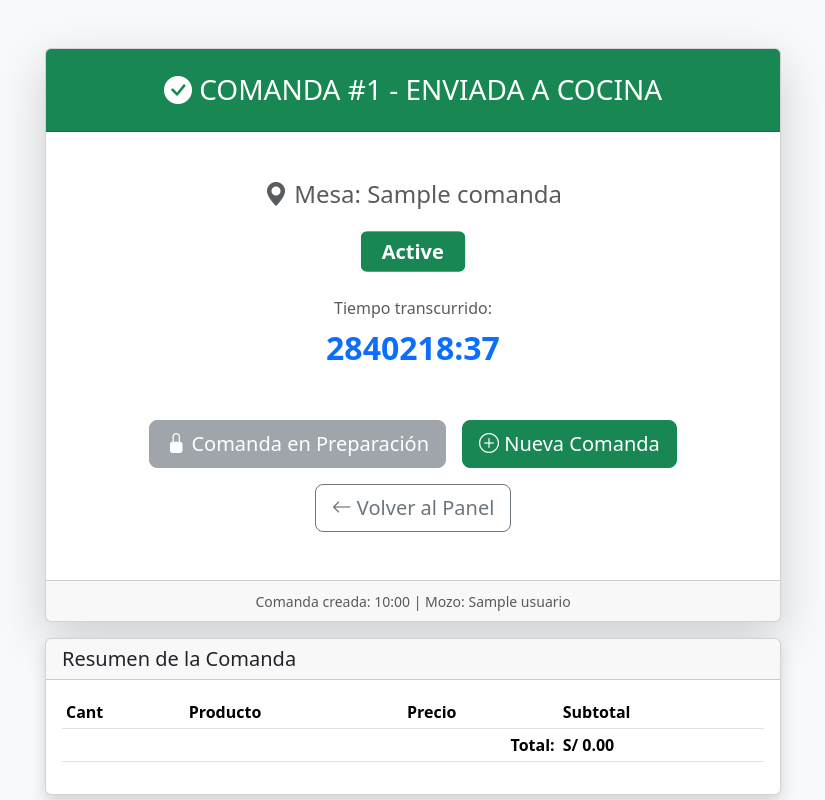
After one commit to FrankPinedo/MesaFinal, a PHP site: the page made by app/views/mozo/comanda_enviada.php in a window 1280 px wide. The commit adds this page. Shown: the whole page, without its empty margins (227-1052 px from the left). Run offline with PHP 8.4, Linux system fonts and the light colour scheme; tables that the repository leaves empty hold one stand-in row (values such as "Sample post"); the template is opened without the code that fills it: most values are stand-ins (such as "Sample title", 1, 10 or a date in 2020); lists and menus that the app fills with data are empty.

Commit message:
Actualización del proyecto: MEJORA 4

```diff
--- a/app/controllers/MozoController.php
+++ b/app/controllers/MozoController.php
@@ -32,6 +32,17 @@ class MozoController
     {
         $usuario = $this->usuario;
         $mesas = $this->mesaModel->obtenerMesas();
+
+        // Agregar información de comandas activas a cada mesa
+        foreach ($mesas as &$mesa) {
+            if ($mesa['estado'] === 'esperando') {
+                $comandaActiva = $this->comandaModel->obtenerComandaActivaPorMesa($mesa['id']);
+                if ($comandaActiva) {
+                    $mesa['tiempo_comanda'] = $this->comandaModel->obtenerTiempoComanda($comandaActiva['id']);
+                }
+            }
+        }
+
         require_once __DIR__ . '/../views/mozo/inicio.php';
     }
 
@@ -39,6 +50,20 @@ class MozoController
     {
         // Verificar si es un pedido delivery
         $tipoComanda = isset($_GET['tipo']) ? $_GET['tipo'] : 'comedor';
+        $comandaId = isset($_GET['comanda']) ? $_GET['comanda'] : null;
+
+        // Si se especifica una comanda existente
+        if ($comandaId) {
+            $comanda = $this->comandaModel->obtenerComandaPorId($comandaId);
+
+            // Verificar si la comanda ya fue enviada
+            if ($comanda && $comanda['estado'] !== 'nueva') {
+                // Mostrar vista de comanda enviada
+                $usuario = $this->usuario;
+                require_once __DIR__ . '/../views/mozo/comanda_enviada.php';
+                return;
+            }
+        }
 
         // Si no hay mesa ID y no es delivery, intentar obtenerlo de GET
         if (!$mesaId && $tipoComanda !== 'delivery' && isset($_GET['mesa'])) {
@@ -55,17 +80,20 @@ class MozoController
 
         // Manejar pedidos delivery
         if ($tipoComanda === 'delivery') {
-            $mesa = ['nombre' => 'Delivery/Para Llevar'];
+            $mesa = 'Delivery/Para Llevar';
             $mesaId = null; // No hay mesa asociada
 
-            // Crear nueva comanda para delivery
-            $comandaId = $this->comandaModel->crearComandaDelivery($usuario['id_user']);
-            $comanda = ['id' => $comandaId, 'total' => 0];
+            // Si no hay comanda especificada, crear nueva
+            if (!$comandaId) {
+                $comandaId = $this->comandaModel->crearComandaDelivery($usuario['id_user']);
+            }
+
+            $comanda = ['id' => $comandaId, 'estado' => 'nueva'];
             $detalles = [];
         } else {
             // Obtener información de la mesa para pedidos normales
-            $mesa = $this->mesaModel->obtenerMesaPorId($mesaId);
-            if (!$mesa) {
+            $mesaInfo = $this->mesaModel->obtenerMesaPorId($mesaId);
+            if (!$mesaInfo) {
                 header("Location: " . BASE_URL . "/mozo");
                 exit();
             }
@@ -75,7 +103,7 @@ class MozoController
             if (!$comanda) {
                 // Crear nueva comanda
                 $comandaId = $this->comandaModel->crearComanda($mesaId, $usuario['id_user']);
-                $comanda = ['id' => $comandaId, 'total' => 0];
+                $comanda = ['id' => $comandaId, 'estado' => 'nueva'];
                 $detalles = [];
             } else {
                 // Obtener detalles de comanda existente
@@ -83,7 +111,7 @@ class MozoController
             }
 
             // Usar el nombre de la mesa
-            $mesa = $mesa['nombre'];
+            $mesa = $mesaInfo['nombre'];
         }
 
         // Obtener productos disponibles por tipo
@@ -93,8 +121,10 @@ class MozoController
 
         // Calcular total
         $total = 0;
-        foreach ($detalles as $detalle) {
-            $total += $detalle['precio'] * $detalle['cantidad'];
+        if (!empty($detalles)) {
+            foreach ($detalles as $detalle) {
+                $total += $detalle['precio'] * $detalle['cantidad'];
+            }
         }
 
         require_once __DIR__ . '/../views/mozo/comanda.php';
@@ -226,9 +256,32 @@ class MozoController
 
         // Cambiar estado de comanda de 'nueva' a 'pendiente' (para cocina)
         if ($this->comandaModel->actualizarEstadoComanda($comandaId, 'pendiente')) {
-            echo json_encode(['success' => true, 'message' => 'Comanda enviada a cocina']);
+            // Obtener información de la comanda para actualizar la mesa si aplica
+            $comanda = $this->comandaModel->obtenerComandaPorId($comandaId);
+            if ($comanda && $comanda['mesa_id']) {
+                // Actualizar estado de la mesa a 'esperando'
+                $this->mesaModel->cambiarEstado($comanda['mesa_id'], 'esperando');
+            }
+
+            echo json_encode([
+                'success' => true,
+                'message' => 'Comanda enviada a cocina',
+                'comandaId' => $comandaId
+            ]);
         } else {
             echo json_encode(['success' => false, 'message' => 'Error al enviar comanda']);
+        }
+    }
+
+    public function crearComandaDelivery()
+    {
+        header('Content-Type: application/json');
+
+        try {
+            $comandaId = $this->comandaModel->crearComandaDelivery($this->usuario['id_user']);
+            echo json_encode(['success' => true, 'comandaId' => $comandaId]);
+        } catch (Exception $e) {
+            echo json_encode(['success' => false, 'message' => $e->getMessage()]);
         }
     }
 
--- a/app/models/ComandaModel.php
+++ b/app/models/ComandaModel.php
@@ -306,6 +306,8 @@ class ComandaModel
         return $this->conn->insert_id;
     }
 
+
+
     public function __destruct()
     {
         $this->conn->close();
--- a/app/models/MesaModel.php
+++ b/app/models/MesaModel.php
@@ -117,6 +117,8 @@ class MesaModel
         $stmt = $this->db->prepare("UPDATE mesas SET estado = ? WHERE id = ?");
         $stmt->execute([$nuevoEstado, $id]);
     }
+
+
     // Agregar este método que falta:
     public function obtenerMesaPorId($id)
     {
--- /dev/null
+++ b/app/views/mozo/comanda_enviada.php
@@ -0,0 +1,257 @@
+<?php if (!defined('BASE_URL')) require_once __DIR__ . '/../../../config/config.php'; ?>
+<!DOCTYPE html>
+<html lang="es">
+<head>
+    <meta charset="UTF-8">
+    <meta name="viewport" content="width=device-width, initial-scale=1.0">
+    <title>MesaLista - Comanda Enviada</title>
+
+    <!-- Logo -->
+    <link rel="icon" href="<?= BASE_URL ?>/public/assets/img/logo_1.png" />
+
+    <!-- Bootstrap -->
+    <link
+        href="https://cdn.jsdelivr.net/npm/bootstrap@5.3.6/dist/css/bootstrap.min.css"
+        rel="stylesheet"
+        integrity="sha384-4Q6Gf2aSP4eDXB8Miphtr37CMZZQ5oXLH2yaXMJ2w8e2ZtHTl7GptT4jmndRuHDT"
+        crossorigin="anonymous" />
+
+    <!-- Iconos -->
+    <link href="https://cdn.jsdelivr.net/npm/bootstrap-icons@1.11.1/font/bootstrap-icons.css" rel="stylesheet">
+
+    <style>
+        .pulse {
+            animation: pulse 2s infinite;
+        }
+
+        @keyframes pulse {
+            0% {
+                transform: scale(1);
+            }
+            50% {
+                transform: scale(1.05);
+            }
+            100% {
+                transform: scale(1);
+            }
+        }
+
+        .status-badge {
+            font-size: 1.2rem;
+            padding: 10px 20px;
+        }
+
+        .timer {
+            font-size: 2rem;
+            font-weight: bold;
+            color: #0d6efd;
+        }
+    </style>
+</head>
+<body class="bg-light">
+    <div class="container mt-5">
+        <div class="row justify-content-center">
+            <div class="col-md-8">
+                <div class="card shadow-lg">
+                    <div class="card-header bg-success text-white text-center py-4">
+                        <h3 class="mb-0">
+                            <i class="bi bi-check-circle-fill"></i>
+                            COMANDA #<?= $comanda['id'] ?> - ENVIADA A COCINA
+                        </h3>
+                    </div>
+
+                    <div class="card-body text-center py-5">
+                        <!-- Información de la mesa/delivery -->
+                        <div class="mb-4">
+                            <h4 class="text-muted">
+                                <?php if ($comanda['mesa_id']): ?>
+                                    <i class="bi bi-geo-alt-fill"></i> Mesa: <?= htmlspecialchars($comanda['mesa_nombre']) ?>
+                                <?php else: ?>
+                                    <i class="bi bi-bag-check-fill"></i> Pedido para Llevar
+                                <?php endif; ?>
+                            </h4>
+                        </div>
+
+                        <!-- Estado de la comanda -->
+                        <div class="mb-4">
+                            <span class="badge status-badge bg-<?= $comanda['estado'] == 'pendiente' ? 'warning' : ($comanda['estado'] == 'recibido' ? 'info' : 'success') ?> pulse">
+                                <?php
+                                    $estados = [
+                                        'pendiente' => 'Esperando confirmación de cocina',
+                                        'recibido' => 'En preparación',
+                                        'listo' => 'Listo para servir'
+                                    ];
+                                    echo $estados[$comanda['estado']] ?? ucfirst($comanda['estado']);
+                                ?>
+                            </span>
+                        </div>
+
+                        <!-- Timer -->
+                        <div class="mb-5">
+                            <p class="text-muted mb-1">Tiempo transcurrido:</p>
+                            <div class="timer" id="timer">00:00</div>
+                        </div>
+
+                        <!-- Botones de acción -->
+                        <div class="d-flex justify-content-center gap-3 flex-wrap">
+                            <?php if ($comanda['estado'] == 'pendiente'): ?>
+                                <a href="<?= BASE_URL ?>/mozo/editarComanda/<?= $comanda['id'] ?>"
+                                   class="btn btn-primary btn-lg">
+                                    <i class="bi bi-pencil-square"></i> Editar Comanda
+                                </a>
+                            <?php else: ?>
+                                <button class="btn btn-secondary btn-lg" disabled>
+                                    <i class="bi bi-lock-fill"></i> Comanda en Preparación
+                                </button>
+                            <?php endif; ?>
+
+                            <?php if ($comanda['mesa_id']): ?>
+                                <button onclick="nuevaComanda(<?= $comanda['mesa_id'] ?>)"
+                                        class="btn btn-success btn-lg">
+                                    <i class="bi bi-plus-circle"></i> Nueva Comanda
+                                </button>
+                            <?php endif; ?>
+
+                            <a href="<?= BASE_URL ?>/mozo" class="btn btn-outline-secondary btn-lg">
+                                <i class="bi bi-arrow-left"></i> Volver al Panel
+                            </a>
+                        </div>
+
+                        <!-- Información adicional -->
+                        <?php if ($comanda['estado'] == 'recibido'): ?>
+                            <div class="alert alert-info mt-4">
+                                <i class="bi bi-info-circle"></i>
+                                La comanda está siendo preparada. No es posible editarla en este momento.
+                            </div>
+                        <?php endif; ?>
+                    </div>
+
+                    <div class="card-footer text-center text-muted">
+                        <small>
+                            Comanda creada: <?= date('H:i', strtotime($comanda['fecha'])) ?> |
+                            Mozo: <?= htmlspecialchars($usuario['nombres']) ?>
+                        </small>
+                    </div>
+                </div>
+
+                <!-- Resumen de la comanda -->
+                <div class="card mt-3 shadow">
+                    <div class="card-header">
+                        <h5 class="mb-0">Resumen de la Comanda</h5>
+                    </div>
+                    <div class="card-body">
+                        <div class="table-responsive">
+                            <table class="table table-sm">
+                                <thead>
+                                    <tr>
+                                        <th>Cant</th>
+                                        <th>Producto</th>
+                                        <th>Precio</th>
+                                        <th>Subtotal</th>
+                                    </tr>
+                                </thead>
+                                <tbody id="resumen-items">
+                                    <!-- Se llenará con JavaScript -->
+                                </tbody>
+                                <tfoot>
+                                    <tr>
+                                        <th colspan="3" class="text-end">Total:</th>
+                                        <th id="total-resumen">S/ 0.00</th>
+                                    </tr>
+                                </tfoot>
+                            </table>
+                        </div>
+                    </div>
+                </div>
+            </div>
+        </div>
+    </div>
+
+    <script src="https://cdn.jsdelivr.net/npm/bootstrap@5.3.6/dist/js/bootstrap.bundle.min.js"></script>
+    <script>
+        const BASE_URL = '<?= BASE_URL ?>';
+        const comandaId = <?= $comanda['id'] ?>;
+        const fechaComanda = new Date('<?= $comanda['fecha'] ?>');
+
+        // Actualizar timer
+        function actualizarTimer() {
+            const ahora = new Date();
+            const diferencia = ahora - fechaComanda;
+            const minutos = Math.floor(diferencia / 60000);
+            const segundos = Math.floor((diferencia % 60000) / 1000);
+
+            document.getElementById('timer').textContent =
+                `${minutos.toString().padStart(2, '0')}:${segundos.toString().padStart(2, '0')}`;
+        }
+
+        // Cargar resumen de comanda
+        function cargarResumen() {
+            fetch(`${BASE_URL}/mozo/obtenerComanda/${comandaId}`)
+                .then(response => response.json())
+                .then(data => {
+                    const tbody = document.getElementById('resumen-items');
+                    tbody.innerHTML = '';
+                    let total = 0;
+
+                    data.detalles.forEach(item => {
+                        const subtotal = item.precio * item.cantidad;
+                        total += subtotal;
+
+                        tbody.innerHTML += `
+                            <tr>
+                                <td>${item.cantidad}</td>
+                                <td>
+                                    ${item.nombre}
+                                    ${item.comentario ? `<small class="text-muted d-block">${item.comentario}</small>` : ''}
+                                </td>
+                                <td>S/ ${parseFloat(item.precio).toFixed(2)}</td>
+                                <td>S/ ${subtotal.toFixed(2)}</td>
+                            </tr>
+                        `;
+                    });
+
+                    document.getElementById('total-resumen').textContent = `S/ ${total.toFixed(2)}`;
+                });
+        }
+
+        // Nueva comanda
+        function nuevaComanda(mesaId) {
+            if (confirm('¿Deseas crear una nueva comanda para esta mesa?')) {
+                // Crear nueva comanda
+                fetch(`${BASE_URL}/mozo/crearNuevaComanda`, {
+                    method: 'POST',
+                    headers: {
+                        'Content-Type': 'application/json',
+                    },
+                    body: JSON.stringify({
+                        mesa_id: mesaId
+                    })
+                })
+                .then(response => response.json())
+                .then(data => {
+                    if (data.success) {
+                        window.location.href = `${BASE_URL}/mozo/comanda/${mesaId}`;
+                    }
+                });
+            }
+        }
+
+        // Actualizar estado cada 5 segundos
+        function verificarEstado() {
+            fetch(`${BASE_URL}/mozo/verificarEstadoComanda/${comandaId}`)
+                .then(response => response.json())
+                .then(data => {
+                    if (data.estado !== '<?= $comanda['estado'] ?>') {
+                        location.reload();
+                    }
+                });
+        }
+
+        // Inicializar
+        setInterval(actualizarTimer, 1000);
+        setInterval(verificarEstado, 5000);
+        cargarResumen();
+        actualizarTimer();
+    </script>
+</body>
+</html>
```
Also changed, not shown: app/views/mozo/inicio.php (+39 -54 lines), public/assets/js/mozo/comanda.js, public/assets/js/mozo/panel.js.
